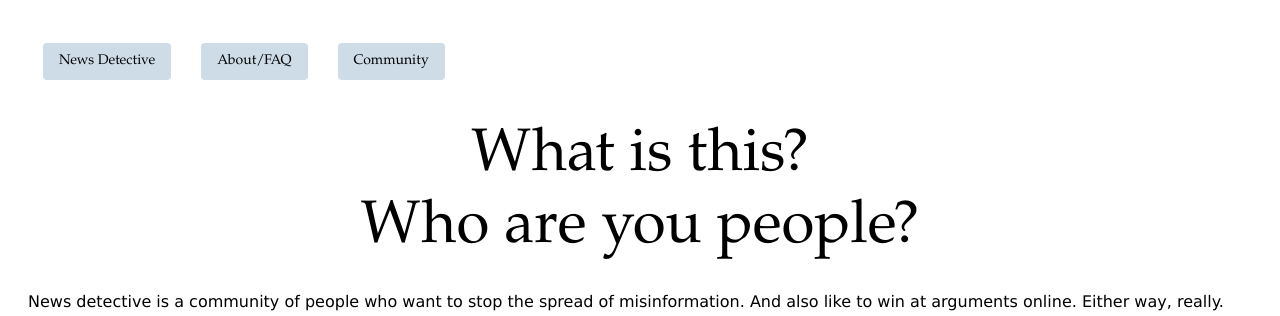
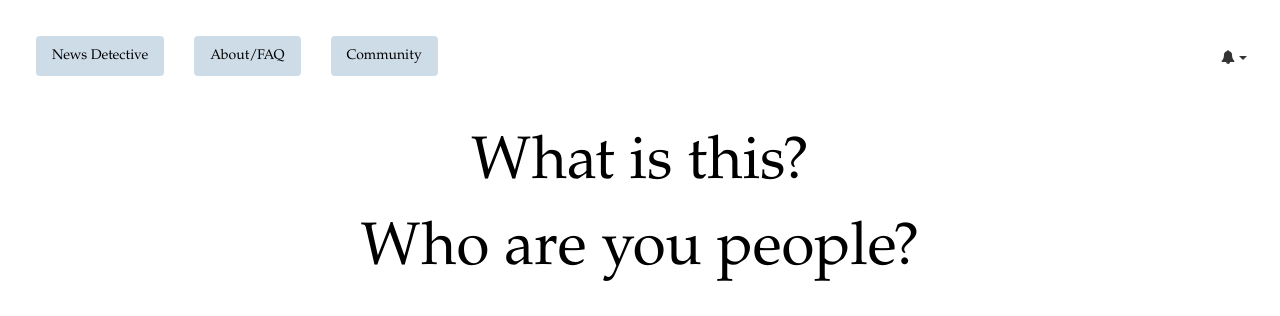
Before and after one commit to iestrauss/eb-flask-repo, a Flask app: template templates/about.html in a window 1280 px wide. Shown: the top 316 px of the page. Run offline with Flask 2, Linux system fonts and the light colour scheme; the template is opened without the code that fills it, so the values that code supplies are empty; some libraries are stand-ins or nearby versions.

Commit message:
Update about.html

```diff
--- a/templates/about.html
+++ b/templates/about.html
@@ -5,6 +5,11 @@
 <title>About</title>
 <!--<link href="https://istrauss6.neocities.org/style.css" rel="stylesheet" type="text/css">-->
 <link rel= "stylesheet" type= "text/css" href= "{{ url_for('static',filename='styles/stylesheet.css') }}">
+    <link rel="stylesheet" href="https://maxcdn.bootstrapcdn.com/bootstrap/3.3.7/css/bootstrap.min.css">
+    <link rel="stylesheet" href="https://cdnjs.cloudflare.com/ajax/libs/font-awesome/4.7.0/css/font-awesome.min.css">
+<!--<link rel="stylesheet" href="{{ url_for('static', filename='stylesheets/bootstrap-social.css') }}">-->
+	<script src="https://ajax.googleapis.com/ajax/libs/jquery/1.12.4/jquery.min.js"></script>
+	<script src="https://maxcdn.bootstrapcdn.com/bootstrap/3.3.7/js/bootstrap.min.js" integrity="sha384-Tc5IQib027qvyjSMfHjOMaLkfuWVxZxUPnCJA7l2mCWNIpG9mGCD8wGNIcPD7Txa" crossorigin="anonymous"></script>
 
 <style>
 .fbpic {
@@ -37,15 +42,86 @@
 
 .namecolor{
 	color: DarkRed;
+
 }
+
+.notification-btn{
+margin-top: 12px;
+position: relative;
+padding: 14px 12px;
+    border: none;
+}
+
+.notification-btn p{
+    font-size: 8px;
+    background-color: red;
+    color: white;
+    padding: 3px;
+    border-radius: 5px;
+    position: absolute;
+    top: 0px;
+    left: 19px;
+}
+
+
+.fa-stack[data-count]:after{
+  position:absolute;
+  right:0%;
+  top:1%;
+  content: attr(data-count);
+  font-size:30%;
+  padding:.6em;
+  border-radius:999px;
+  line-height:.75em;
+  color: white;
+  background:rgba(255,0,0,.85);
+  text-align:center;
+  min-width:2em;
+  font-weight:bold;
+}
+
+
+
+
 </style>
 </head>
 <body style="padding:20;">
-<!--navbar-->
-	<a href="/"><div class="guide">News Detective</div></a>
-	<a href="/about"><div class="guide">About/FAQ</div></a>
-	<a href="/chat"><div class="guide">Community</div></a>
-<br><br><br><br>
+<div class="row navbar">
+		<div class="col-md-9">
+		<a href="/"><div class="guide">News Detective</div></a>
+		<a href="/about"><div class="guide">About/FAQ</div></a>
+		<a href="/chat"><div class="guide">Community</div></a>
+	</div>
+	<div class="dropdown-main col-md-3 col-xs-3" style="text-align:right">
+		<div class="dropdown">
+		  <button class="btn btn-default dropdown-toggle notification-btn" type="button" id="dropdownMenu1" data-toggle="dropdown" aria-haspopup="true" aria-expanded="true">
+              <i class="fa fa-bell fa-1x"></i>
+              {%if result=='false'%}
+                <p>New</p>
+                {%else%}
+               <!-- <i class="fa fa-bell fa-1x"></i> -->
+              {%endif%}
+
+
+			<span class="caret"></span>
+		  </button>
+		  <ul class="dropdown-menu" aria-labelledby="dropdownMenu1">
+			  {% with messages = get_flashed_messages() %}
+				{% if messages %}
+			  {% for message in messages %}
+			{%if message[-5:]=='false'%}
+			<li style="border-bottom: 1px solid lightgray; background-color: #cedce8;"><a href="#">{{ message[0:-5]  }}</a></li>
+				{%else%}
+			  <li style="border-bottom: 1px solid lightgray;"><a href="#">{{ message[0:-5]  }}</a></li>
+			  {%endif%}
+
+			  {% endfor %}
+			  {% endif %}
+		{% endwith %}
+		  </ul>
+		</div>
+	</div>
+	</div>
 <div class="largetext">
     <center>
     What is this? <br>Who are you people?
```
